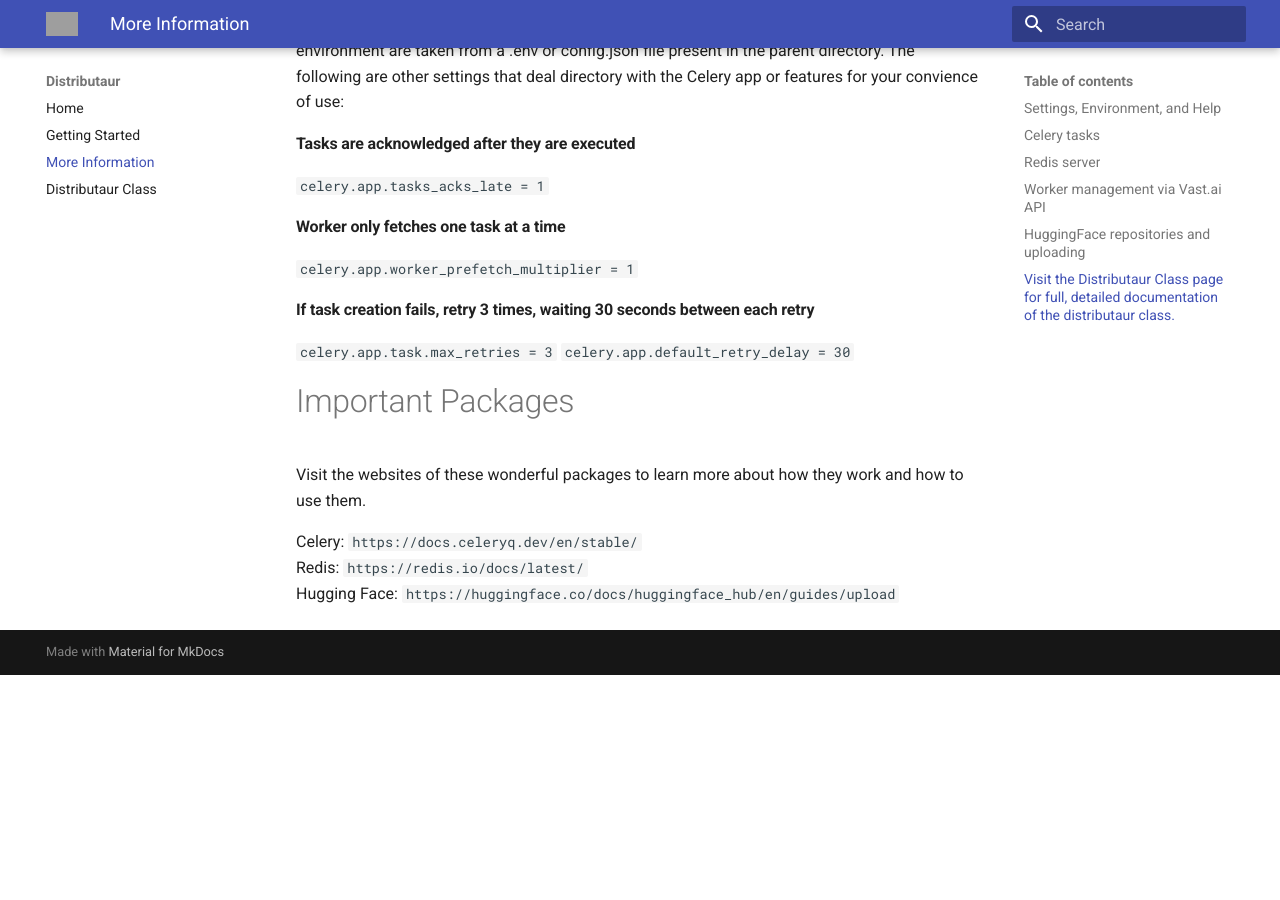
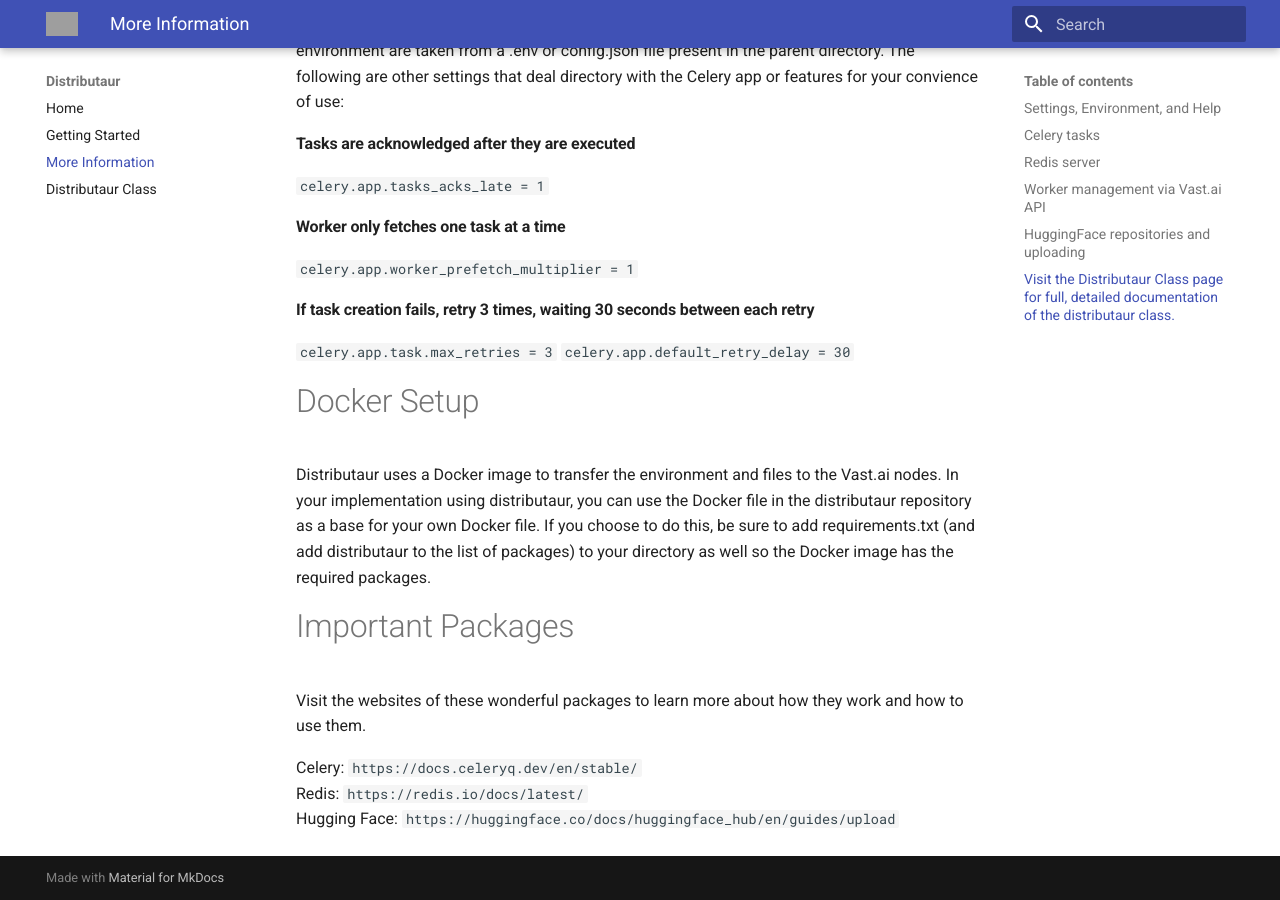
Before and after one commit to DeepAI-Research/Distributask, an MkDocs documentation site: the page built from docs/more_info.md, in a window 1280 px wide and 900 px high, scrolled down 1034 px. Built offline with MkDocs 1.6.1 and Material for MkDocs 9.7.7, drawn with Linux system fonts in a browser that asks for light colours; before the commit the page ends 1709 px from its top, so only the background shows below that; grey boxes are pictures that could not be loaded.

Commit message:
quick fix to previous commit

```diff
--- a/docs/more_info.md
+++ b/docs/more_info.md
@@ -50,6 +50,10 @@ The Distributaur class is initialized with various settings. The ones that depen
 `celery.app.task.max_retries = 3`
 `celery.app.default_retry_delay = 30`
 
+# Docker Setup
+
+Distributaur uses a Docker image to transfer the environment and files to the Vast.ai nodes. In your implementation using distributaur, you can use the Docker file in the distributaur repository as a base for your own Docker file. If you choose to do this, be sure to add requirements.txt (and add distributaur to the list of packages) to your directory as well so the Docker image has the required packages.
+
 # Important Packages
 
 Visit the websites of these wonderful packages to learn more about how they work and how to use them.
```
